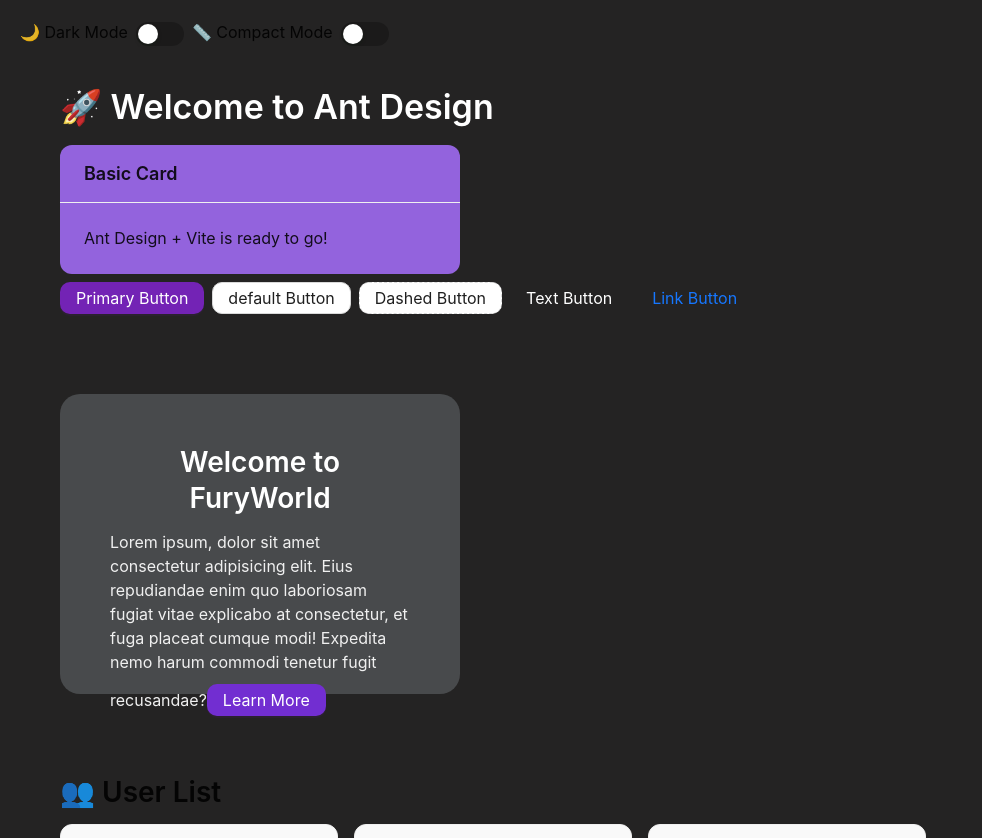
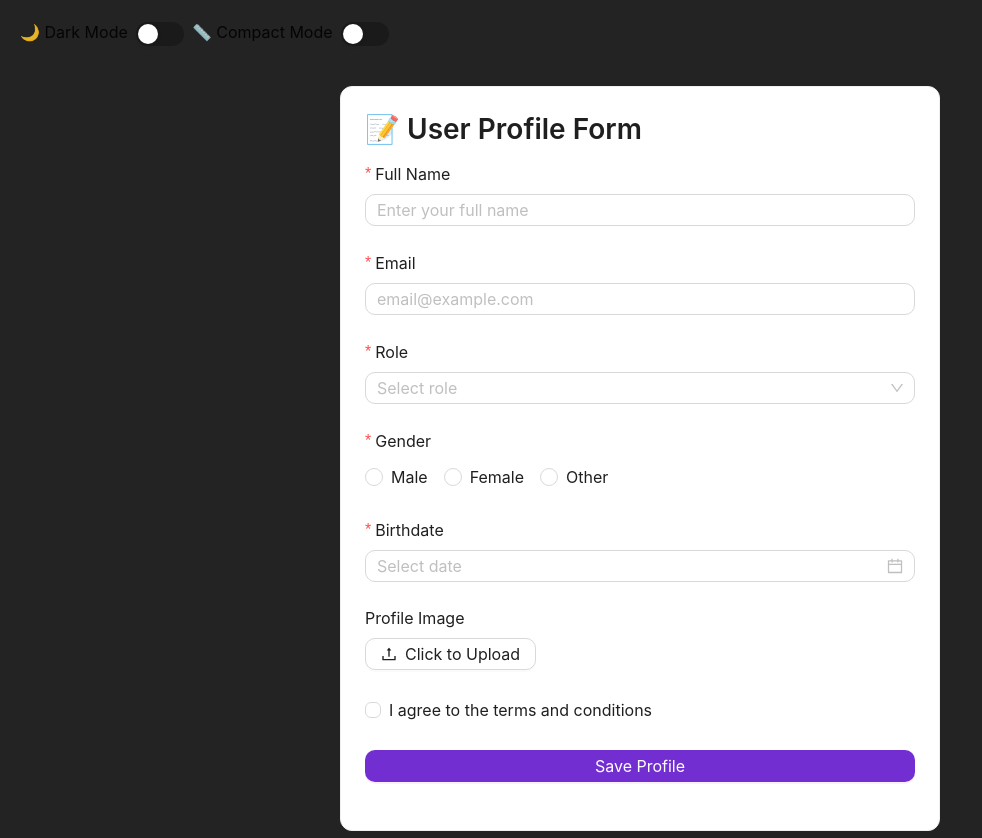
Before and after one commit to Gohilharshil201/learn-ant-design, a React (Vite) app: page / in a window 1280 px wide. Shown: the top 838 px of the page, without its empty margins (0-982 px from the left). Built offline with nearby package versions, Linux system fonts and the light colour scheme.

Commit message:
UserNewForm with date and upload file

```diff
--- a/src/App.jsx
+++ b/src/App.jsx
@@ -6,6 +6,8 @@ import AdvancedUserForm from "./components/AdvancedUserForm";
 import { useState } from "react";
 import { ConfigProvider, theme as AntTheme } from "antd";
 import ThemeSwitcher from "./components/ThemeSwitcher";
+import UserNewForm from "./components/UserNewForm";
+
 function App() {
   const [isDark, setIsDark] = useState(false);
   const [isCompact, setIsCompact] = useState(false);
@@ -28,6 +30,7 @@ function App() {
           isCompact={isCompact}
           setIsCompact={setIsCompact}
         />
+        <UserNewForm />
         <Basic />
         <WelcomeCard />
         <UserGrid />
--- /dev/null
+++ b/src/components/UserNewForm.jsx
@@ -0,0 +1,122 @@
+import React from "react";
+import {
+  Form,
+  Input,
+  Select,
+  Checkbox,
+  Button,
+  message,
+  Card,
+  Typography,
+  DatePicker,
+  Upload,
+  Radio,
+} from "antd";
+import { UploadOutlined } from "@ant-design/icons";
+
+const { Title } = Typography;
+
+const UserNewForm = () => {
+  const [form] = Form.useForm();
+
+  const handleSubmit = (values) => {
+    console.log("✅ Form Submitted:", values);
+    message.success("Profile saved successfully!");
+  };
+
+  return (
+    <Card style={{ maxWidth: 600, margin: "0 auto", marginTop: 40 }}>
+      <Title level={3}>📝 User Profile Form</Title>
+      <Form form={form} layout="vertical" onFinish={handleSubmit}>
+        <Form.Item
+          label="Full Name"
+          name="name"
+          rules={[{ required: true, message: "Full Name is required" }]}
+        >
+          <Input placeholder="Enter your full name" />
+        </Form.Item>
+
+        <Form.Item
+          label="Email"
+          name="email"
+          rules={[
+            { required: true, type: "email", message: "Enter a valid email" },
+          ]}
+        >
+          <Input placeholder="email@example.com" />
+        </Form.Item>
+
+        <Form.Item
+          label="Role"
+          name="role"
+          rules={[{ required: true, message: "Please select a role" }]}
+        >
+          <Select placeholder="Select role">
+            <Select.Option value="admin">Admin</Select.Option>
+            <Select.Option value="editor">Editor</Select.Option>
+            <Select.Option value="viewer">Viewer</Select.Option>
+          </Select>
+        </Form.Item>
+
+        <Form.Item
+          label="Gender"
+          name="gender"
+          rules={[{ required: true, message: "Please select gender" }]}
+        >
+          <Radio.Group>
+            <Radio value="male">Male</Radio>
+            <Radio value="female">Female</Radio>
+            <Radio value="other">Other</Radio>
+          </Radio.Group>
+        </Form.Item>
+
+        <Form.Item
+          label="Birthdate"
+          name="birthdate"
+          rules={[{ required: true, message: "Please select birthdate" }]}
+        >
+          <DatePicker style={{ width: "100%" }} />
+        </Form.Item>
+
+        <Form.Item
+          label="Profile Image"
+          name="avatar"
+          valuePropName="file"
+          getValueFromEvent={(e) => (Array.isArray(e) ? e : e && e.fileList)}
+        >
+          <Upload
+            name="avatar"
+            listType="picture"
+            maxCount={1}
+            beforeUpload={() => false}
+          >
+            <Button icon={<UploadOutlined />}>Click to Upload</Button>
+          </Upload>
+        </Form.Item>
+
+        <Form.Item
+          name="terms"
+          valuePropName="checked"
+          rules={[
+            {
+              validator: (_, value) =>
+                value
+                  ? Promise.resolve()
+                  : Promise.reject("You must agree to terms"),
+            },
+          ]}
+        >
+          <Checkbox>I agree to the terms and conditions</Checkbox>
+        </Form.Item>
+
+        <Form.Item>
+          <Button type="primary" htmlType="submit" block>
+            Save Profile
+          </Button>
+        </Form.Item>
+      </Form>
+    </Card>
+  );
+};
+
+export default UserNewForm;
```
